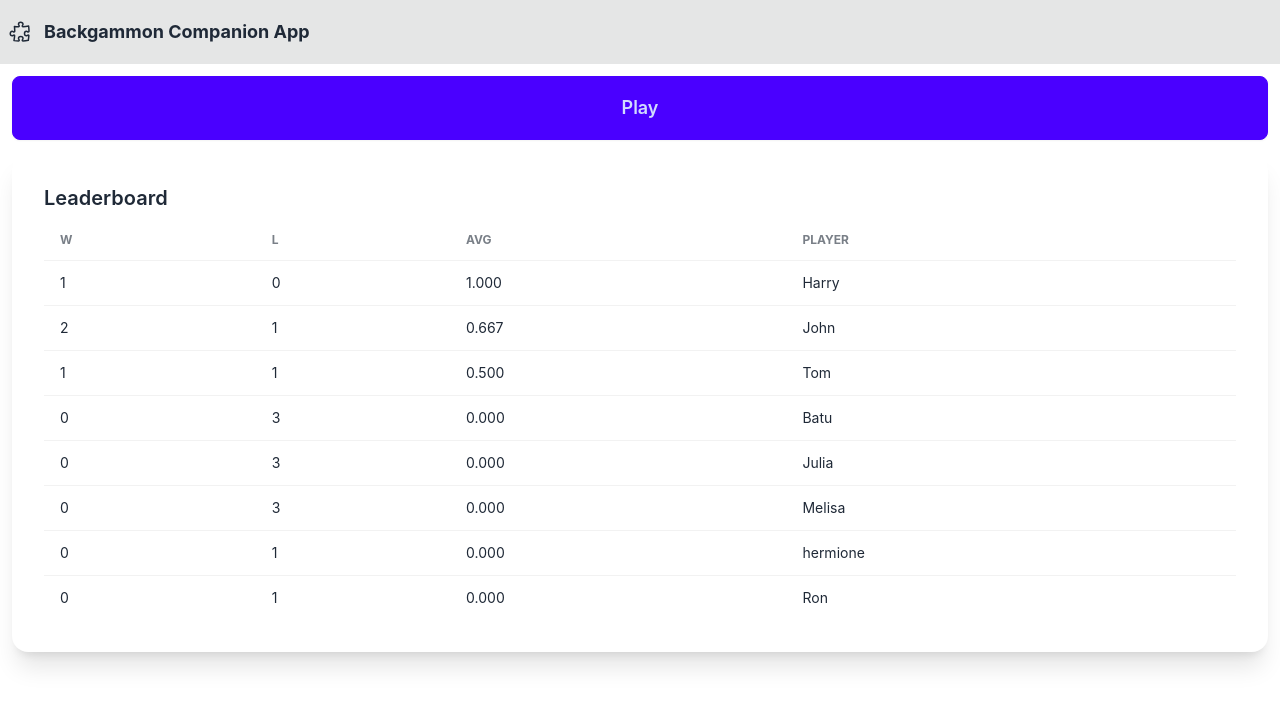
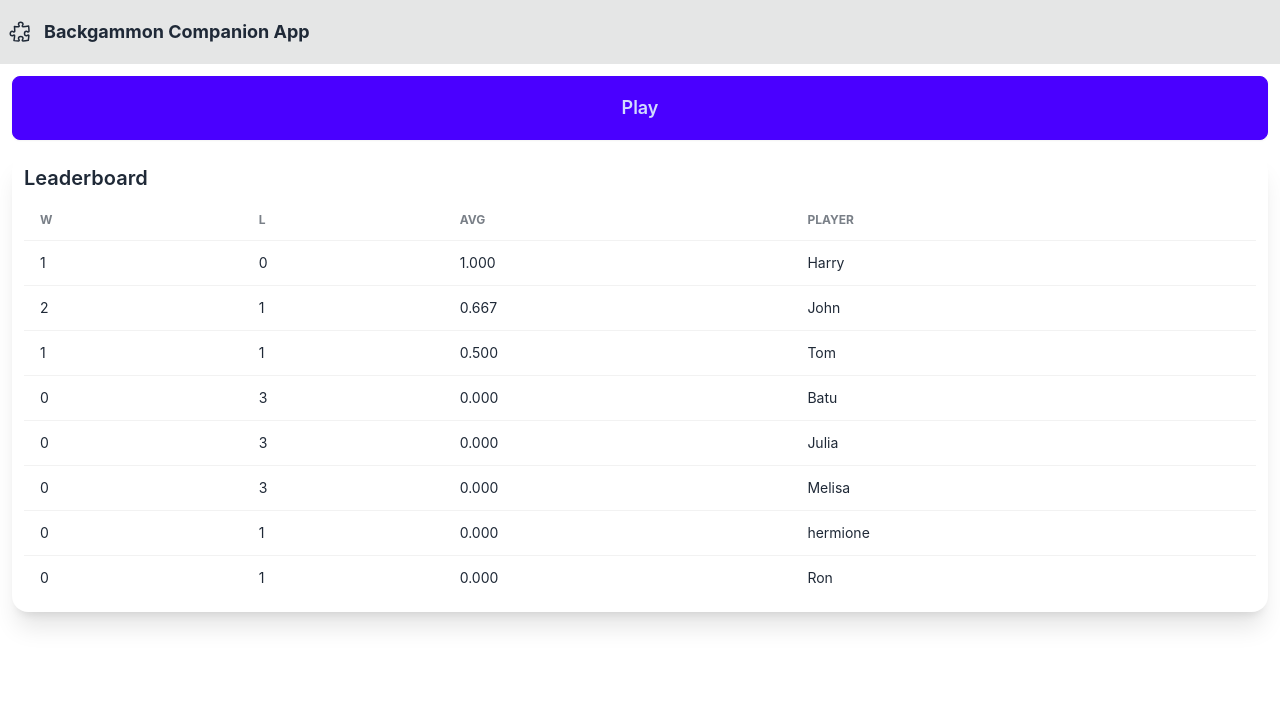
Before and after one commit to mbatuhantuna/tca-backgammon, a React (Create React App) app: page /#/ in a window 1280 px wide. Shown: the top 706 px of the page. Built offline with nearby package versions, Linux system fonts and the light colour scheme.

Commit message:
Update Home.tsx

```diff
--- a/src/Home.tsx
+++ b/src/Home.tsx
@@ -32,7 +32,7 @@ export const Home: FC<HomeProps> = ({ leaderboardData, setTitle }) => {
                 className='card bg-base-100 shadow-xl'
             >
                 <div
-                    className='card-body'
+                    className='card-body p-3'
                 >
                     <h2
                         className='card-title'
```
